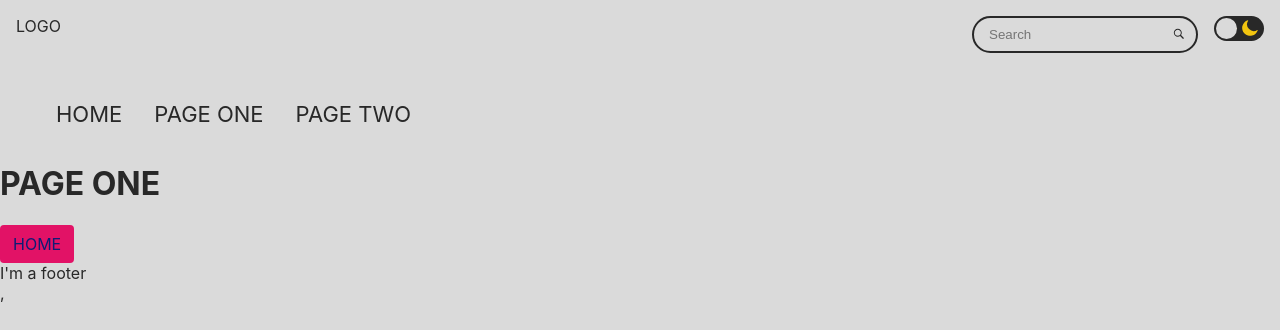
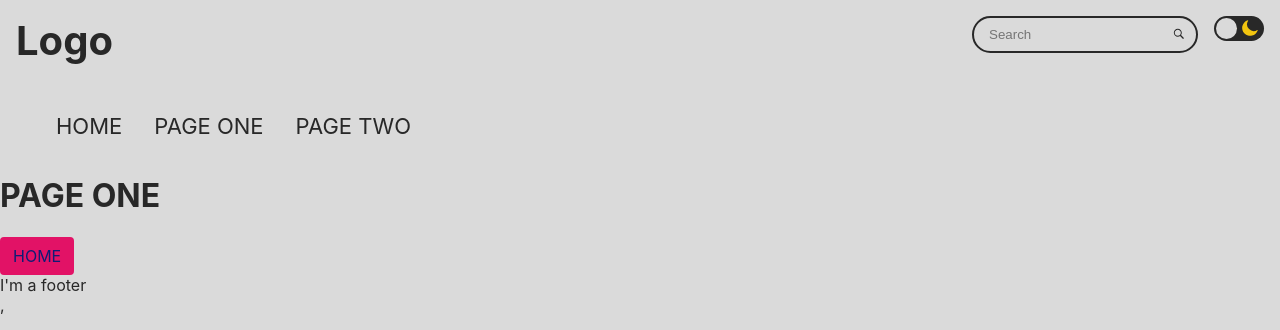
Before and after one commit to C0deJack/react-typescript-styled-eslint-prettier, a React (Create React App) app: page /one in a window 1280 px wide. Shown: the top 330 px of the page. Built offline with nearby package versions, Linux system fonts and the light colour scheme.

Commit message:
WIP Remove hooks and add dispatches to themeToggle

```diff
--- a/src/App.tsx
+++ b/src/App.tsx
@@ -1,4 +1,4 @@
-import React, { useState } from 'react';
+import React from 'react';
 import { BrowserRouter as Router, Route, Switch } from 'react-router-dom';
 import { ThemeProvider } from 'styled-components';
 import { GlobalStyles } from './styles/global';
@@ -13,15 +13,13 @@ import Footer from './components/container/Footer';
 
 function App() {
 
-    const [theme, setTheme] = useState(lightTheme);
-
     return (
-        <ThemeProvider theme={theme}>
+        <ThemeProvider theme={lightTheme}>
             <>
                 <GlobalStyles />
                 <Router>
                     {/* We pass the setTheme function (lift state up) to the Header */}
-                    <Header setTheme={setTheme} />
+                    <Header />
                     <NavBar />
                     <Switch>
                         <Route exact={true} path="/" component={Home} />
--- /dev/null
+++ b/src/actions/setTheme.ts
@@ -0,0 +1,8 @@
+import { ThemeType, ThemeAction } from '../types';
+
+export const SET_THEME = 'SET_THEME';
+
+export const setTheme = (payload:ThemeType):ThemeAction => ({
+	type: SET_THEME,
+	payload,
+});
--- a/src/components/container/Header.tsx
+++ b/src/components/container/Header.tsx
@@ -4,7 +4,6 @@ import styled from 'styled-components';
 import Logo from '../styled/Logo';
 import ThemeToggle from '../styled/ThemeToggle';
 import SearchBar from '../styled/SearchBar';
-import { Theme } from '../../styles/theme';
 
 const StyledHeader = styled.header`
     display: flex;
@@ -16,18 +15,14 @@ const StyledHeader = styled.header`
     }
 `;
 
-type HeaderProps = {
-    setTheme: React.Dispatch<React.SetStateAction<Theme>>;
-};
-
-export default function Header(props: HeaderProps) {
+export default function Header() {
 
     return (
         <StyledHeader>
             <Logo />
             <div>
                 <SearchBar />
-                <ThemeToggle setTheme={props.setTheme} />
+                <ThemeToggle />
             </div>
         </StyledHeader>
     );
--- a/src/components/styled/Logo.tsx
+++ b/src/components/styled/Logo.tsx
@@ -1,9 +1,21 @@
 import React from 'react'
+import styled from 'styled-components';
+
+const StyledLogo = styled.a`
+    text-decoration: none;
+    color: ${({ theme }) => theme.color.dark};
+
+    h1 {
+        margin: 0;
+        font-size: 40px;
+    }
+
+`;
 
 export default function Logo() {
     return (
-        <div>
-            LOGO
-        </div>
+        <StyledLogo href='/'>
+            <h1>Logo</h1>
+        </StyledLogo>
     )
 }
--- a/src/components/styled/SearchBar.tsx
+++ b/src/components/styled/SearchBar.tsx
@@ -4,6 +4,7 @@ import styled from 'styled-components';
 const StyledSearchBar = styled.div`
     margin: 0 1rem;
     padding: 5px 10px;
+    height: 37px;
     background-color: ${props => props.theme.color.light};
     border-radius: 100px;
     border: ${props => props.theme.color.dark} solid 2px;
--- a/src/components/styled/ThemeToggle.tsx
+++ b/src/components/styled/ThemeToggle.tsx
@@ -1,6 +1,8 @@
-import React from 'react'
-import { Theme, lightTheme, darkTheme } from '../../styles/theme';
+import React, { Component } from 'react';
+import { ThemeType, MyDispatch } from '../../types';
 import styled from 'styled-components';
+import { connect } from 'react-redux';
+import { setTheme } from '../../actions/setTheme';
 
 const StyledThemeToggle = styled.div`
 
@@ -43,24 +45,20 @@ const StyledThemeToggle = styled.div`
     }
 `;
 
-type ThemeToggleProps = {
-    setTheme: React.Dispatch<React.SetStateAction<Theme>>;
-};
-
-export default function ThemeToggle(props:ThemeToggleProps) {
-
-    // const changeTheme = (e:ChangeEvent<HTMLInputElement>):void => {
-	const changeTheme = (e:any):void => {
-		if(e.target.checked) {
-			props.setTheme(darkTheme);
-		} else {
-			props.setTheme(lightTheme);
-		}
+export interface ThemeToggleDispatches {
+	setTheme: (themeType: ThemeType) => void;
 }
 
+export class ThemeToggle extends Component<ThemeToggleDispatches> {
+
+    public handleThemeChange = (checkboxValue:ThemeType) => {
+		this.props.setTheme(checkboxValue);
+	}
+
+    render() {
         return (
             <StyledThemeToggle>
-            <input id="checkbox" type="checkbox" value='true' onClick={changeTheme}/>
+                <input id="checkbox" type="checkbox" value='true' onChange={e => this.handleThemeChange(e.target.value as ThemeType)}/>
                 <label htmlFor="checkbox" className="label">
                     <svg className='moon' width="32px" height="32px" viewBox="7 6.5 21 21" version="1.1" xmlns="http://www.w3.org/2000/svg" >
                         <title>Light theme</title>
@@ -75,3 +73,18 @@ export default function ThemeToggle(props:ThemeToggleProps) {
             </StyledThemeToggle>
         )
     }
+}
+
+const mapDispatchToProps = (dispatch:MyDispatch):ThemeToggleDispatches => {
+	return {
+		setTheme(themeType:ThemeType) {
+			dispatch(
+				setTheme(themeType),
+			);
+		},
+	};
+};
+
+const connector = connect(mapDispatchToProps)(ThemeToggle);
+
+export default connector;
--- a/src/types/index.d.ts
+++ b/src/types/index.d.ts
@@ -8,14 +8,18 @@ export interface Action<T> {
 
 export type IsLoadingAction = Action<IsLoading>;
 export type IsErrorAction = Action<IsError>;
+export type ThemeAction = Action<Theme>;
 
 export type IsLoading = boolean;
 export type IsError = boolean;
+export type ThemeType = 'light' | 'dark';
+
 
 
 export interface AppState {
     isLoading: IsLoading;
     isError: IsError;
+    theme: Theme;
 }
 
 export type MyDispatch = ThunkDispatch<AppState, void, AnyAction>;
```
Also changed, not shown: src/reducers/theme.ts (added, +16 -0 lines). Lines whose indentation alone changed are shown as unchanged.
